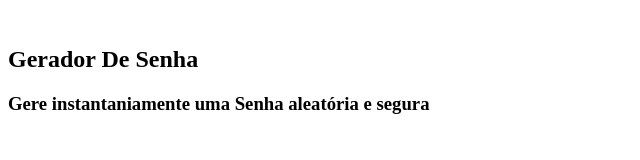
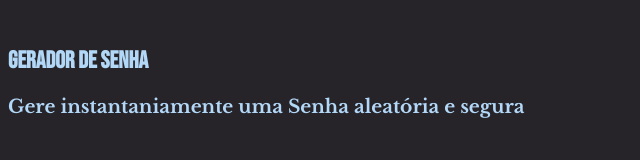
Before and after one commit to erikaapparecido/gerador-de-senha, a plain HTML site: page index.html in a window 1280 px wide. Shown: the whole page, without its empty margins (0-640 px from the left). Drawn offline with nearby package versions, Linux system fonts and the light colour scheme.

Commit message:
Add files via upload

```diff
--- a/index.html
+++ b/index.html
@@ -4,11 +4,20 @@
     <meta charset="UTF-8">
     <meta http-equiv="X-UA-Compatible" content="IE=edge">
     <meta name="viewport" content="width=device-width, initial-scale=1.0">
-    <title>Gerador De Senha 3-A</title>
+    <title>Gerador De Senha 3-A</title><link rel="stylesheet" href="style.css">
+
+    <link rel="preconnect" href="https://fonts.googleapis.com">
+<link rel="preconnect" href="https://fonts.gstatic.com" crossorigin>
+<link href="https://fonts.googleapis.com/css2?family=Bebas+Neue&family=Libre+Baskerville:ital,wght@0,400;0,700;1,400&family=Roboto+Mono:ital,wght@0,100..700;1,100..700&display=swap" rel="stylesheet">
+
+<link rel="preconnect" href="https://fonts.googleapis.com">
+<link rel="preconnect" href="https://fonts.gstatic.com" crossorigin>
+<link href="https://fonts.googleapis.com/css2?family=Bebas+Neue&family=Libre+Baskerville:ital,wght@0,400;0,700;1,400&family=Roboto+Mono:ital,wght@0,100..700;1,100..700&display=swap" rel="stylesheet">
+
 </head>
 <body>
     <img src="" alt="">
-    <h2>Gerador De Senha</h2>
-    <h3>Gere instantaniamente uma Senha aleatória e segura</h3>
+    <h2 class="titulo-principal">Gerador De Senha</h2>
+    <h3 class="titulo-secundario">Gere instantaniamente uma Senha aleatória e segura</h3>
 </body>
 </html>
--- a/style.css
+++ b/style.css
@@ -0,0 +1,22 @@
+:root{
+    --branco: rgb(178, 215, 247);
+    --cordefundo:  rgb(38, 36, 41);
+    --fundodasenha: rgb(44, 44, 57);
+    --fundotexto: rgb(45, 40, 77);
+    --borda: rgb(212, 32, 137);
+    --libreBaskerville:"Libre Baskerville", serif;
+    --bebasNeue: "Bebas Neue", sans-serif;;
+}
+
+body{
+    color: var(--branco);
+    background-color:var(--cordefundo);
+}
+
+.titulo-principal{
+    font-family: var(--bebasNeue);
+}
+
+.titulo-secundario{
+    font-family: var(--libreBaskerville);
+}
```
